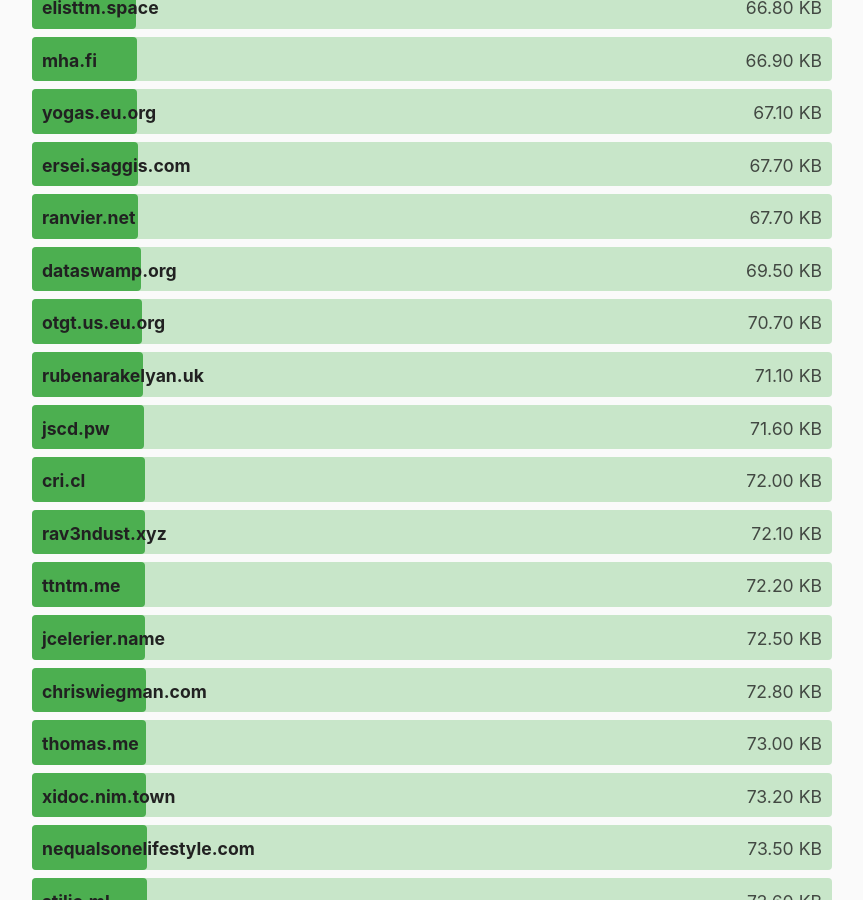
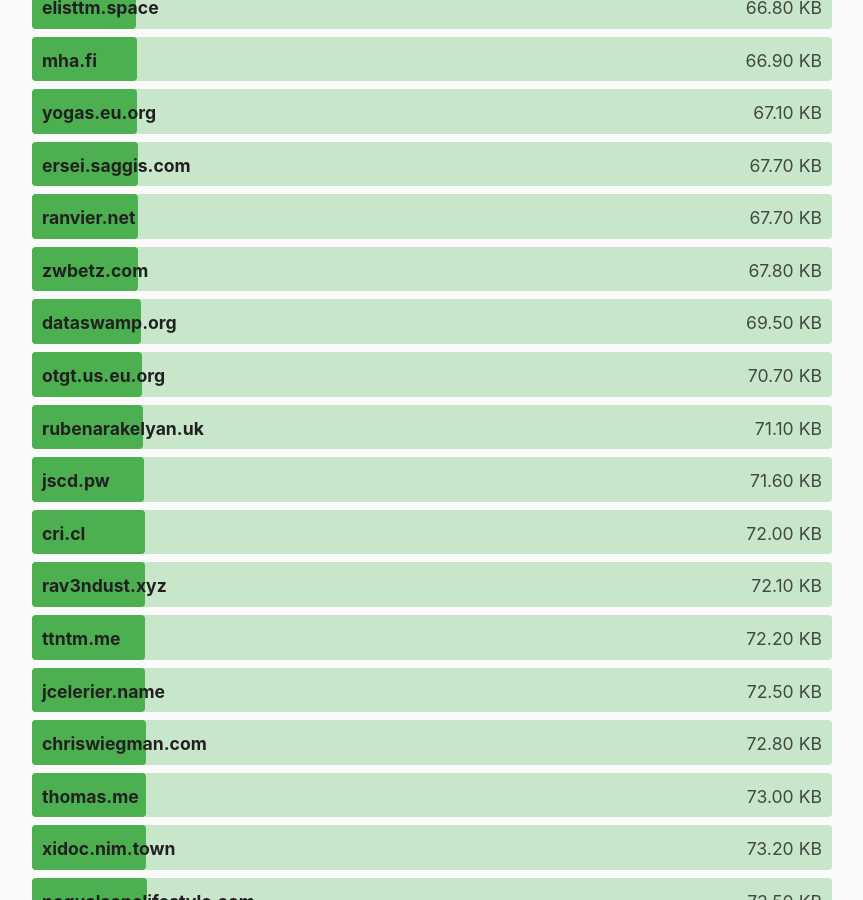
Before and after one commit to kevquirk/512kb.club, a Jekyll site: the page built from index.md, in a window 1280 px wide and 900 px high, scrolled down 14051 px. Shown: the whole window, without its empty margins (208-1071 px from the left). Built offline with Jekyll 4.4.1, drawn with Linux system fonts in a browser that asks for light colours.

Commit message:
add zwbetz.com

```diff
--- a/_data/sites.yml
+++ b/_data/sites.yml
@@ -2462,3 +2462,8 @@
   url: https://zserge.com/
   size: 20.6
   last_checked: 2022-05-13
+
+- domain: zwbetz.com
+  url: https://zwbetz.com/
+  size: 67.8
+  last_checked: 2022-07-20
```
